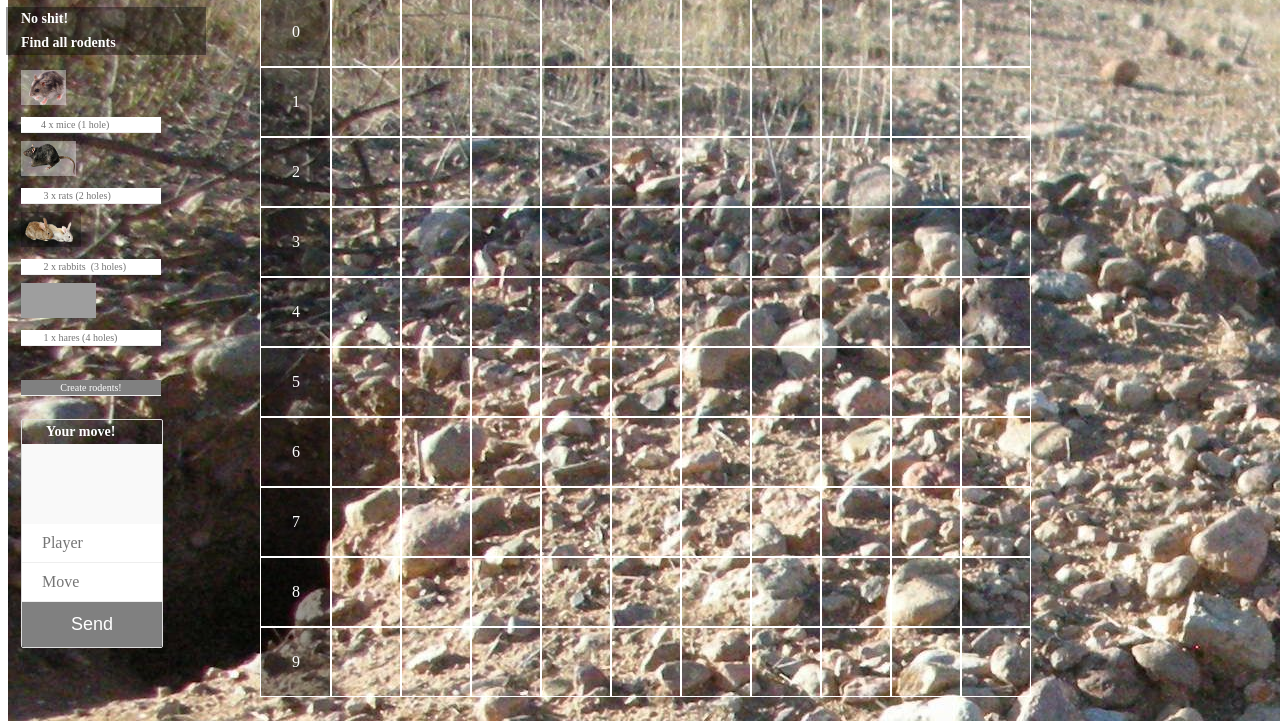
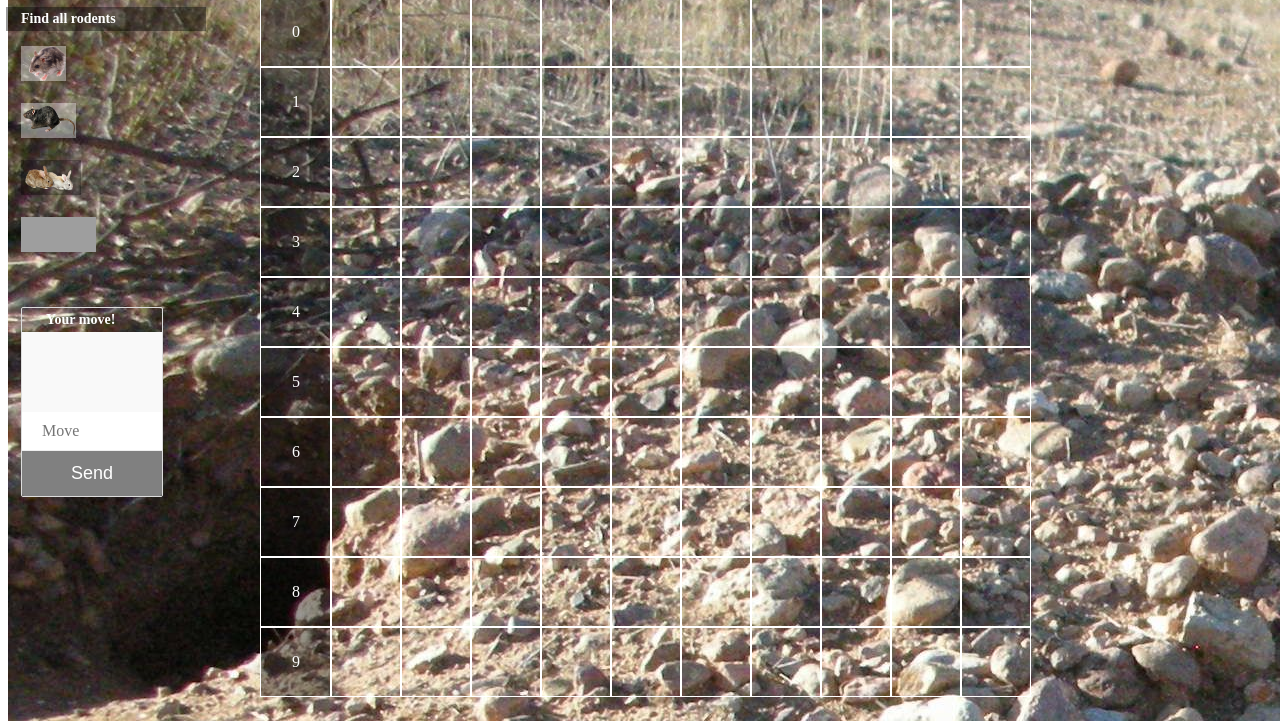
Before and after one commit to olisis/olisis, a website: page public/index.html in a window 1280 px wide. Shown: the part 79-800 px from the top of the page. Drawn offline with nearby package versions, Linux system fonts and the light colour scheme; no server answers; grey boxes are pictures that could not be loaded.

Commit message:
Update index.html

```diff
--- a/public/index.html
+++ b/public/index.html
@@ -10,30 +10,28 @@
     <div id='board'></div>
     <div id='message'>
         <h1 id='head1' style="color: white; padding-left: 15px; background-color:rgba(0,0,0 ,.4)">Find rodents!</h1>
-        <h2 id='numClicks' style="color: white; padding-left: 15px; background-color:rgba(0,0,0 ,.4)">No shit!</h2>
         <h2 id='numRdts' style="color: white; padding-left: 15px; background-color:rgba(0,0,0 ,.4)">Find all rodents</h2>
         <div id="found"></div>
         <div id = "inputform">
             <form>
                 <div style="white-space: nowrap;">
                     <img id="mouseDrag" src="mouse-transparent.png" draggable="true" ondragstart="drag(event)" height="35" width="45" style="background-color:rgba(255,255,255, .4);  padding:0px; display: inline-block;">
-                    <input type="text" id="miceInput" placeholder="4 x mice (1 hole)">
+                    <br><br>
                 </div>
 
                 <div style="white-space: nowrap;">
                     <img id="ratDrag" src="rat-transparent.png" draggable="true" ondragstart="drag(event)" height="35" width="55" style="background-color:rgba(255,255,255, .4);  padding:0px; display: inline-block;">
-                    <input type="text" id="ratsInput" placeholder=" 3 x rats (2 holes)">
+                    <br><br>
                 </div>
                 <div style="white-space: nowrap;">
                     <img id="rabbitDrag" src="2rabbits-transparent.png" draggable="true" ondragstart="drag(event)"  height="35" width="60" style="background-color:rgba(0,0,0 , .3);  padding:0px; display: inline-block;">
-                    <input type="text" id="rabbitsInput" placeholder=" 2 x rabbits  (3 holes)">
+                    <br><br>
                 </div>
                 <div style="white-space: nowrap;">
                     <img id="hareDrag" src="hare-transparent.png" draggable="true" ondragstart="drag(event)" height="35" width="75" style="background-color:rgba(255,255,255, .3);  padding:0px; display: inline-block;">
-                    <input type="text" id="haresInput" placeholder=" 1 x hares (4 holes)">
+                    <br><br>
                 </div>
                 <br>
-                <input type="button" id="rodentsButton" value="Create rodents!">
             </form>
         </div>
         <div id="mario-chat">
@@ -42,7 +40,7 @@
                 <div id="output"></div>
                 <div id="feedback"></div>
             </div>
-            <input id="handle" type="text" placeholder="Player" />
+           <!-- <input id="handle" type="text" placeholder="Player" />-->
             <input id="move" type="text" placeholder="Move" />
             <button id="send">Send</button>
         </div>
```
